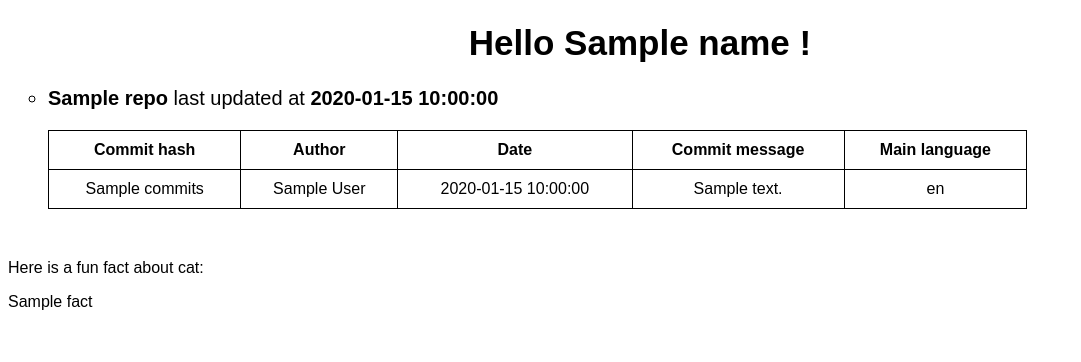
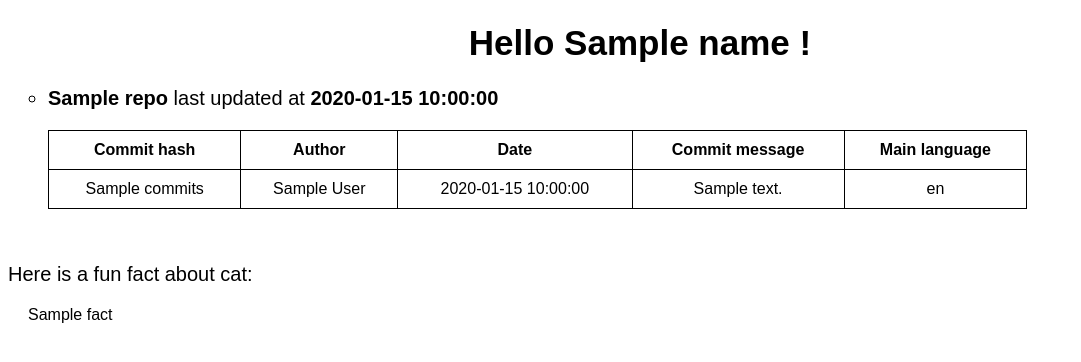
Before and after one commit to yf724/SSE-Lab2, a Flask app: template src/templates/githubUsername.html in a window 1280 px wide. Shown: the top 362 px of the page, without its empty margins (0-1081 px from the left). Run offline with Flask 3, Linux system fonts and the light colour scheme; the template is opened without the code that fills it: most values are stand-ins (such as "Sample title", 1, 10 or a date in 2020).

Commit message:
Modified HTML

```diff
--- a/src/templates/githubUsername.html
+++ b/src/templates/githubUsername.html
@@ -42,9 +42,9 @@
 		{% else %}
 			<p>No repositories found for this user.</p>
 		{% endif %}
-			<div>
-				<p>Here is a fun fact about cat:</p>
-				<p> {{ fact }}</p>
+			<div style="width: 80%;">
+				<p style="font-size: 20px;">Here is a fun fact about cat:</p>
+				<p style="margin-left: 20px; margin-right: 20px;"> {{ fact }}</p>
 			</div>
 	</body>
 
```
